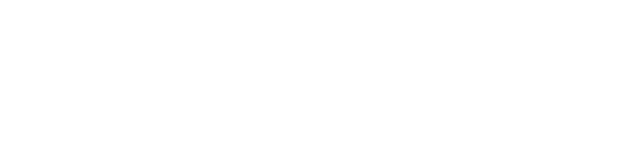
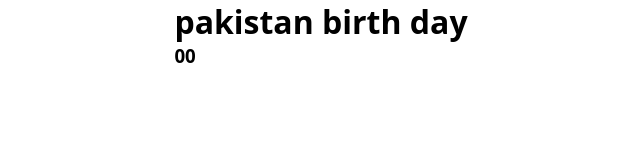
Before and after one commit to UMER-FAROOQ-attari/PakistanAtBirthday, a plain HTML site: page index.html in a window 1280 px wide. Shown: the whole page, without its empty margins (319-959 px from the left). Drawn offline with Linux system fonts and the light colour scheme.

Commit message:
start js

```diff
--- a/index.html
+++ b/index.html
@@ -1,12 +1,18 @@
 <!DOCTYPE html>
 <html lang="en">
 <head>
-    <meta charset="UTF-8">
-    <meta name="viewport" content="width=device-width, initial-scale=1.0">
-    <title>PakistanAtBirthday</title>
-    <link rel="stylesheet" href="./style.css">
+  <meta charset="UTF-8" />
+  <meta name="viewport" content="width=device-width, initial-scale=1.0" />
+  <title>Pakistan Independence</title>
+  <link rel="stylesheet" href="style.css">
 </head>
 <body>
+  <div class="pkbirth">
+<h1>pakistan birth day</h1>
+  <h3 id="time">
+    00
+  </h3>
+</div>
 
 </body>
 <script src="./app.js"></script>
--- a/style.css
+++ b/style.css
@@ -0,0 +1,12 @@
+*{
+    padding: 0;
+    margin: 0;
+    box-sizing: border-box;
+    font-family: system-ui, -apple-system, BlinkMacSystemFont, 'Segoe UI', Roboto, Oxygen, Ubuntu, Cantarell, 'Open Sans', 'Helvetica Neue', sans-serif;
+}
+body{
+    width: 100%;
+    height: 100vh;
+    display: flex;
+    justify-content: center;
+}
```
